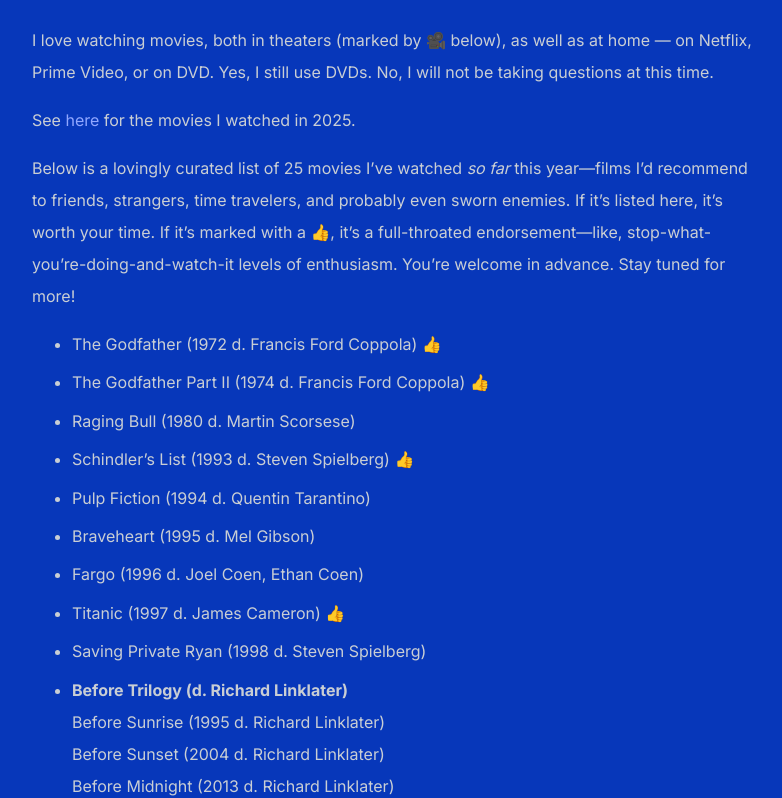
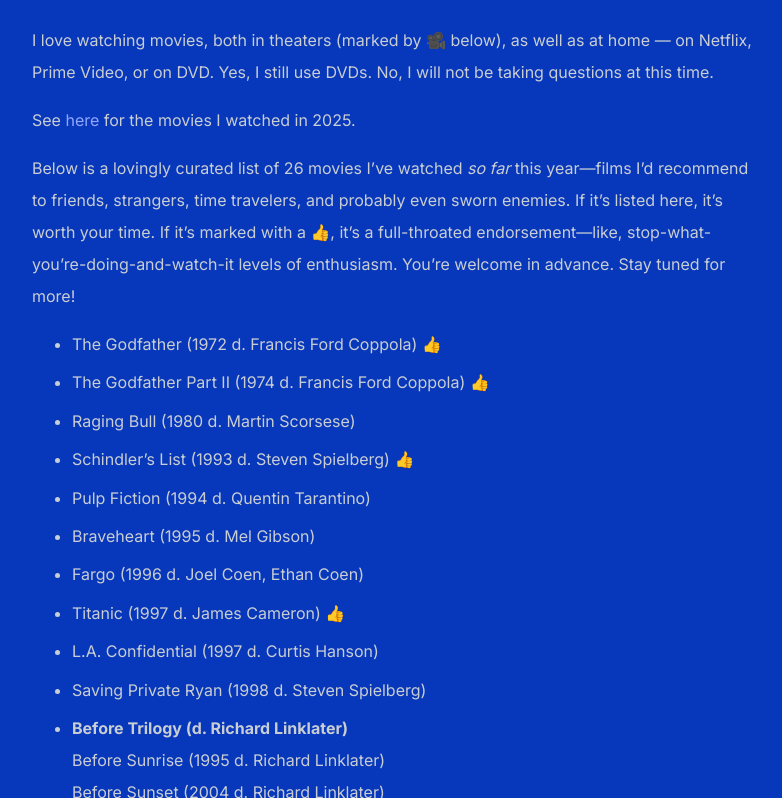
Before and after one commit to shihankanungo/shihankanungo.github.io, a Jekyll site: the page built from movies.md, in a window 1280 px wide and 900 px high, scrolled down 898 px, cut to the strip 102-900 px from the top of the window. Shown: the whole strip, without its empty margins (248-1030 px from the left). Built offline with Jekyll 4.4.1, drawn with Linux system fonts in a browser that asks for light colours.

Commit message:
Update movies.md

```diff
--- a/movies.md
+++ b/movies.md
@@ -14,7 +14,7 @@
 
 See [here](https://shihankanungo.github.io/wrapped-2025#movies) for the movies I watched in 2025.
 
-Below is a lovingly curated list of 25 movies I've watched *so far* this year&mdash;films I'd recommend to friends, strangers, time travelers, and probably even sworn enemies. If it’s listed here, it’s worth your time. If it’s marked with a 👍, it's a full-throated endorsement&mdash;like, stop-what-you're-doing-and-watch-it levels of enthusiasm. You're welcome in advance. Stay tuned for more!
+Below is a lovingly curated list of 26 movies I've watched *so far* this year&mdash;films I'd recommend to friends, strangers, time travelers, and probably even sworn enemies. If it’s listed here, it’s worth your time. If it’s marked with a 👍, it's a full-throated endorsement&mdash;like, stop-what-you're-doing-and-watch-it levels of enthusiasm. You're welcome in advance. Stay tuned for more!
 
 - The Godfather (1972 d. Francis Ford Coppola) 👍
 - The Godfather Part II (1974 d. Francis Ford Coppola) 👍
@@ -24,6 +24,7 @@
 - Braveheart (1995 d. Mel Gibson)
 - Fargo (1996 d. Joel Coen, Ethan Coen)
 - Titanic (1997 d. James Cameron) 👍
+- L.A. Confidential (1997 d. Curtis Hanson)
 - Saving Private Ryan (1998 d. Steven Spielberg)
 - **Before Trilogy (d. Richard Linklater)** <br>
   Before Sunrise (1995 d. Richard Linklater) <br>
```
